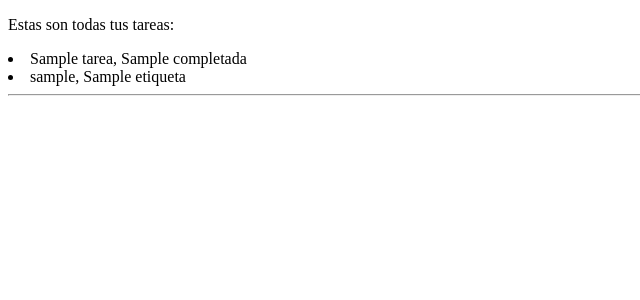
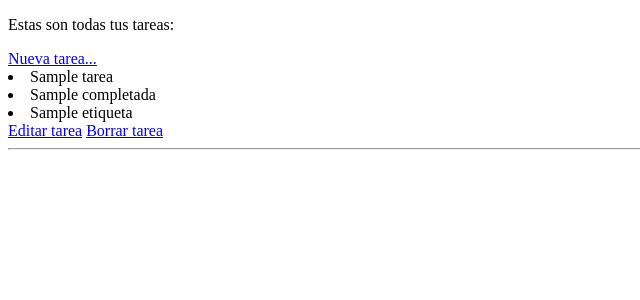
Before and after one commit to mchena6/django_primer_proyecto, a Django app: template todolist/templates/todolist/index.html in a window 1280 px wide. Shown: the part 26-326 px from the top of the page, without its empty margins (0-640 px from the left). Run offline with Django 3.2, Linux system fonts and the light colour scheme; the template is opened without the code that fills it: most values are stand-ins (such as "Sample title", 1, 10 or a date in 2020).

Commit message:
Templates para el crud de tareas

```diff
--- a/todolist/templates/todolist/index.html
+++ b/todolist/templates/todolist/index.html
@@ -3,9 +3,15 @@
 {%block body%}
     <div>
         <p>Estas son todas tus tareas:</p>
+        <a href="{% url 'crear_tarea' %}">Nueva tarea...</a>
+
+
         {% for tarea in tareas %}
-            <li>{{ tarea }}, {{ tarea.completada}}</li>
-            <li>{{ tarea.responsable.username }}, {{ tarea.etiqueta}}</li>
+            <li>{{ tarea }}</li>
+            <li>{{ tarea.completada}}</li>
+            <li>{{ tarea.etiqueta.nombre}}</li>
+            <a href="{% url 'editar_tarea' tarea.id %}">Editar tarea</a>
+            <a href="{% url 'borrar_tarea' tarea.id %}">Borrar tarea</a>
             <hr>
         {% endfor %}
     </div>
```
Also changed, not shown: todolist/templates/todolist/borrar_tarea.html (added, +17 -0 lines), todolist/templates/todolist/editar_tarea.html (added, +14 -0 lines).
